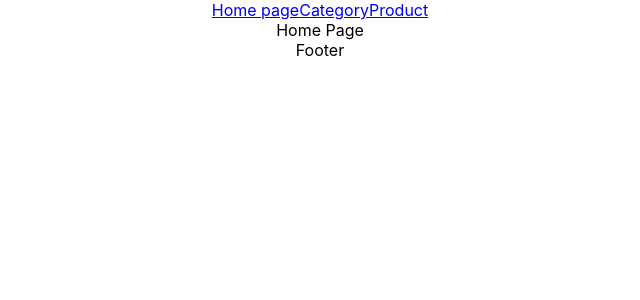
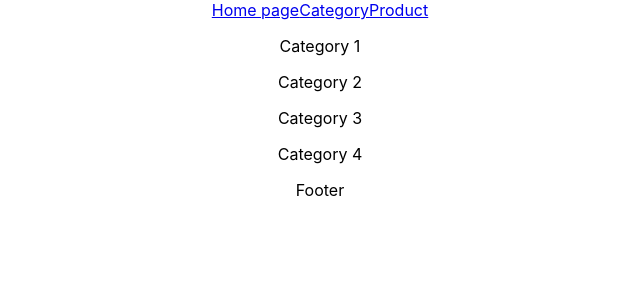
Before and after one commit to morantaf/shmamazon-project, a React (Create React App) app: page / in a window 1280 px wide. Shown: the top 300 px of the page, without its empty margins (320-960 px from the left). Built offline with nearby package versions, Linux system fonts and the light colour scheme; data requests are answered from the project's data file.

Commit message:
Setting up the skeleton of the homepage + fetching the categories

```diff
--- a/src/component/Category.js
+++ b/src/component/Category.js
@@ -0,0 +1,18 @@
+import React, { Component } from "react";
+import { connect } from "react-redux";
+
+class Category extends Component {
+  render() {
+    return (
+      <div>
+        <p>{this.props.name}</p>
+      </div>
+    );
+  }
+}
+
+function mapStateToProps(reduxState) {
+  return {};
+}
+
+export default connect(mapStateToProps)(Category);
--- a/src/component/HomePage.js
+++ b/src/component/HomePage.js
@@ -1,14 +1,28 @@
 import React, { Component } from "react";
 import { connect } from "react-redux";
+import { fetchCategories } from "../store/actions/categoryAction";
+import Category from "./Category";
 
 class HomePage extends Component {
+  componentDidMount() {
+    this.props.dispatch(fetchCategories);
+  }
+
   render() {
-    return <div>Home Page</div>;
+    return (
+      <div>
+        {this.props.categories.map(category => (
+          <Category key={category.id} name={category.name} />
+        ))}
+      </div>
+    );
   }
 }
 
 function mapStateToProps(reduxState) {
-  return {};
+  return {
+    categories: reduxState.categories
+  };
 }
 
 export default connect(mapStateToProps)(HomePage);
--- /dev/null
+++ b/src/store/actions/categoryAction.js
@@ -0,0 +1,17 @@
+export function fetchCategories(dispatch, getState) {
+  console.log("feCategories called");
+  fetch("http://localhost:4000/categories")
+    .then(response => response.json())
+    .then(data => {
+      console.log("getting data:", data);
+      dispatch(setCategories(data));
+    })
+    .catch(error => console.log("can't fetch the data:", error));
+}
+
+export function setCategories(data) {
+  return {
+    type: "FETCH_CATEGORIES",
+    payload: data
+  };
+}
--- /dev/null
+++ b/src/store/reducers/categories.js
@@ -0,0 +1,17 @@
+const initialState = {
+  categories: []
+};
+
+export default function categoriesReducer(
+  state = initialState.categories,
+  action
+) {
+  switch (action.type) {
+    case "FETCH_CATEGORIES": {
+      return action.payload;
+    }
+    default: {
+      return state;
+    }
+  }
+}
--- a/src/store/reducers/index.js
+++ b/src/store/reducers/rootReducer.js
@@ -1,7 +1,9 @@
 import { combineReducers } from "redux";
+import categoriesReducer from "./categories";
 
 export default combineReducers({
-  hello: helloReducer
+  hello: helloReducer,
+  categories: categoriesReducer
 });
 
 function helloReducer(state = "hello", action) {
--- a/src/store/store.js
+++ b/src/store/store.js
@@ -1,5 +1,5 @@
 import { createStore, applyMiddleware, compose } from "redux";
-import reducer from "./reducers/index";
+import reducer from "./reducers/rootReducer";
 import ReduxThunk from "redux-thunk";
 
 const devTools = window.__REDUX_DEVTOOLS_EXTENSION__
```
